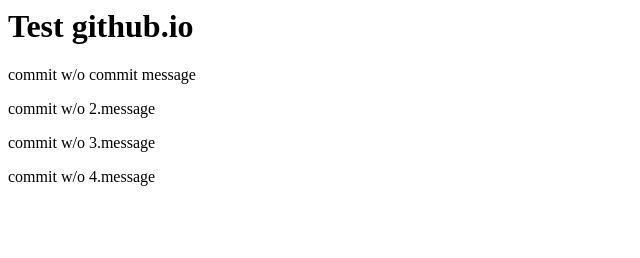
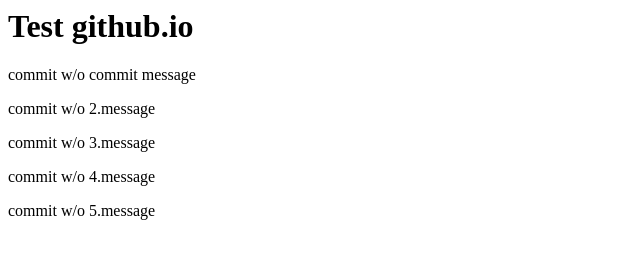
Before and after one commit to pioneer2k7/pioneer2k7.github.io, a plain HTML site: page index.html in a window 1280 px wide. Shown: the whole page, without its empty margins (0-640 px from the left). Drawn offline with Linux system fonts and the light colour scheme.

Commit message:
test2 rasp

```diff
--- a/index.html
+++ b/index.html
@@ -3,3 +3,4 @@
 <p> commit w/o 2.message </p>
 <p> commit w/o 3.message </p>
 <p> commit w/o 4.message </p>
+<p> commit w/o 5.message </p>
```
